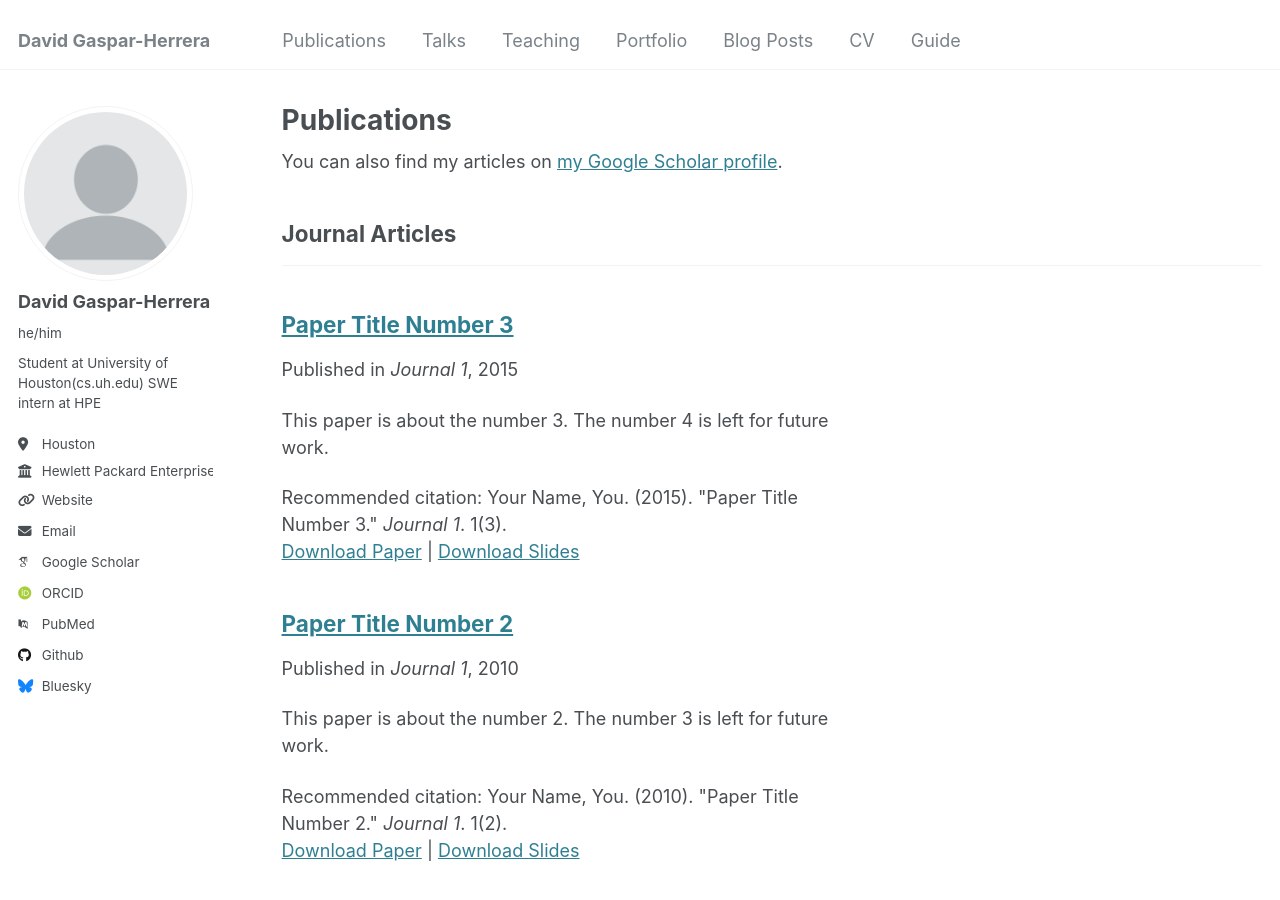
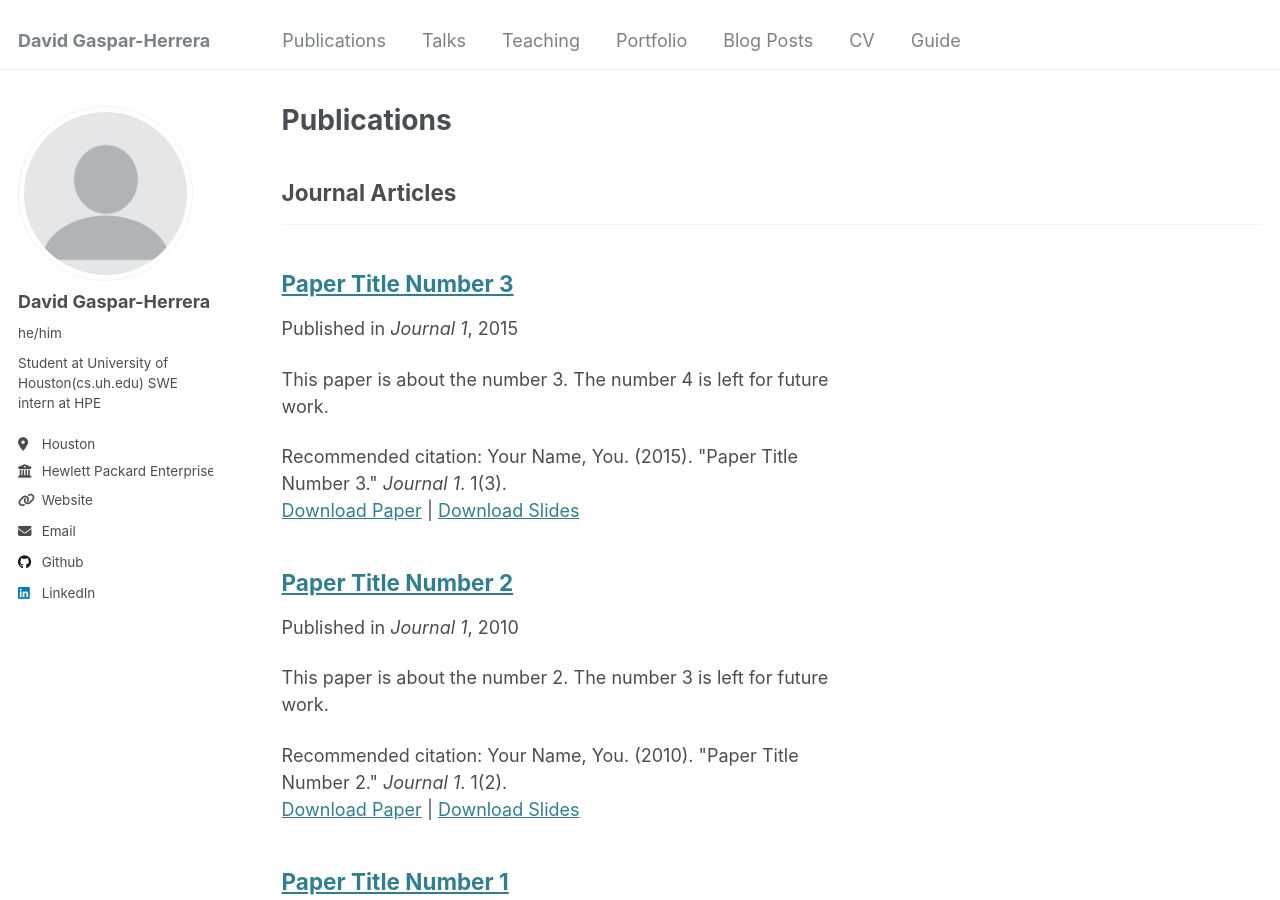
Before and after one commit to David-Gaspar-H/david-gaspar-h.github.io, a Jekyll site: the page built from _pages/publications.html, in a window 1280 px wide and 900 px high. Built offline with Jekyll 4.4.1, drawn with Linux system fonts in a browser that asks for light colours; some web fonts are replaced; part of the change alters nothing that is shown.

Commit message:
Update _config.yml

```diff
--- a/_config.yml
+++ b/_config.yml
@@ -30,49 +30,13 @@ author:
   uri              : "cs.uh.edu"
   email            : "david.gaspar1225@gmail.com"
 
-  # Academic websites
-  arxiv            : # URL - Update with the correct link to your profile
-  googlescholar    : "https://scholar.google.com/citations?user=PS_CX0AAAAAJ"
-  impactstory      : # URL
-  orcid            : "http://orcid.org/yourorcidurl"
-  semantic         : # URL
-  pubmed           : "https://www.ncbi.nlm.nih.gov/pubmed/?term=john+snow"
-  researchgate     : # URL
-  scopus           : # URL
 
   # Repositories and software development
-  bitbucket        : # Username - Update with your username on the site
-  codepen          : # Username
-  dribbble         : # Username
-  github           : "academicpages"
-  kaggle           : # Username
-  stackoverflow    : # User number or user number and name (i.e., use "1" or "1/jeff-atwood")
+  github           : "david-gaspar-h"
+
 
   # Social media
-  bluesky          : "bsky.app" # Replace this with you Bluesky username
-  facebook         : # Username
-  flickr           : # Username
-  foursquare       : # Username
-  goodreads        : # Username
-  google_plus      : # Username
-  keybase          : # Username
-  instagram        : # Username
-  lastfm           : # Username
-  linkedin         : # Username
-  mastodon         : # URL
-  medium           : # URL
-  pinterest        : # Username
-  soundcloud       : # Username
-  steam            : # Username
-  telegram         : # URL
-  tumblr           : # Username
-  twitter          : # Username for X / Twitter
-  vine             : # Username
-  weibo            : # Username
-  wikipedia        : # Username
-  xing             : # Username
-  youtube          : # Username
-  zhihu            : # Username
+  linkedin         : "www.linkedin.com/in/ddg-h"
 
 # Publication Category - The following the list of publication categories and their headings
 publication_category:
```
